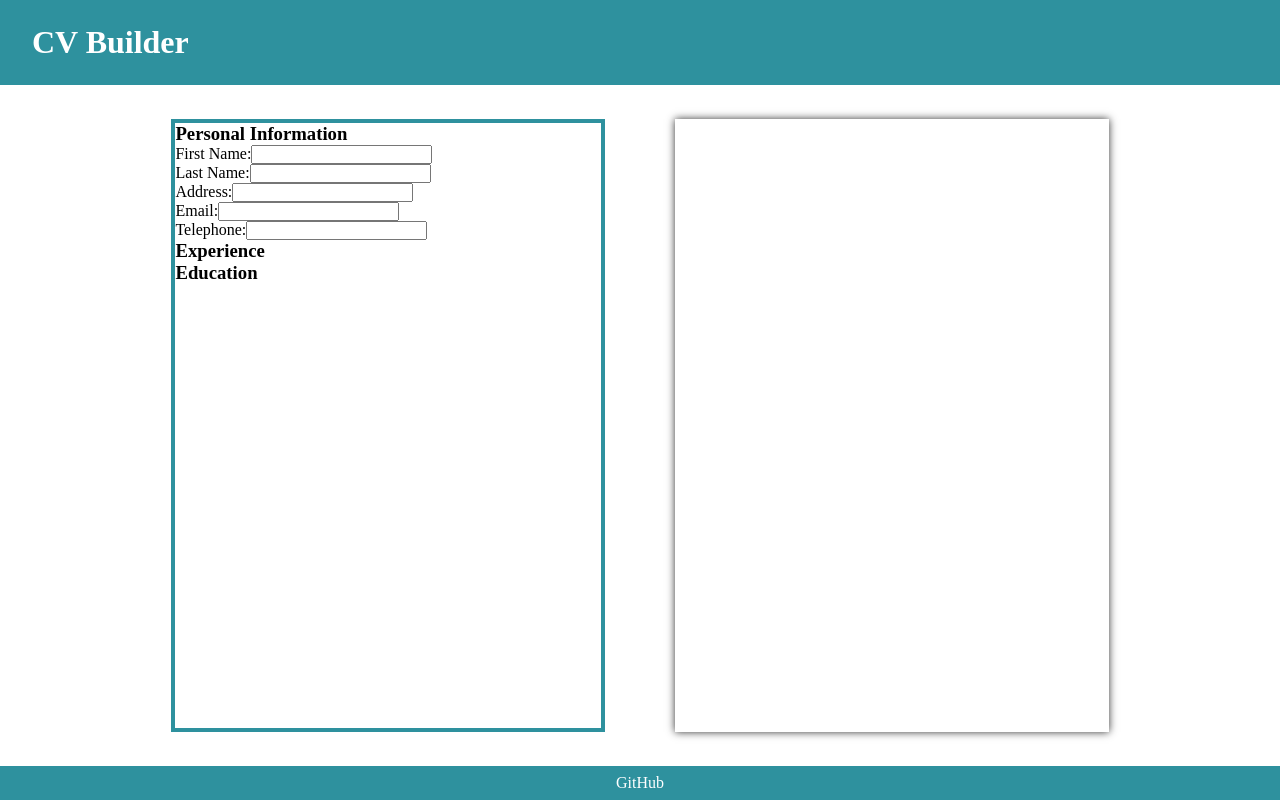
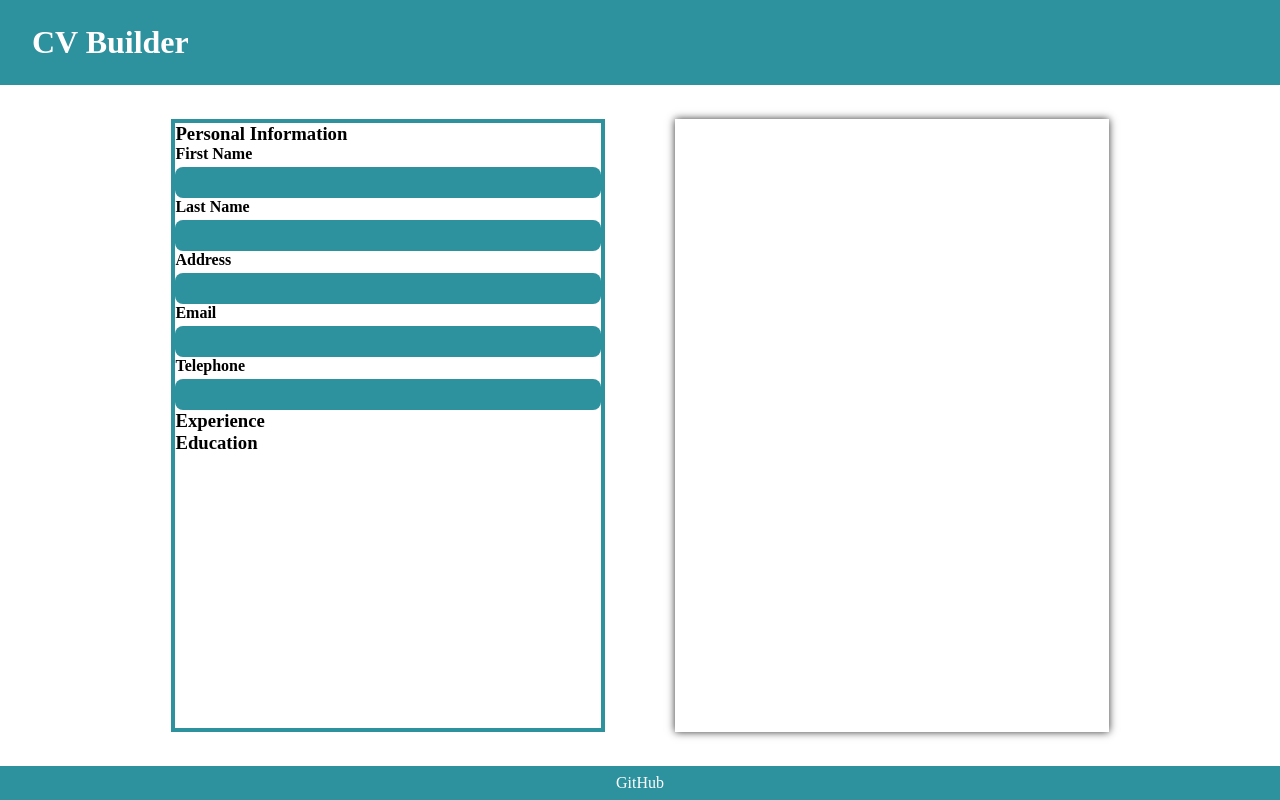
Before and after one commit to bkwong315/cv-application, a React app: page / in a window 1280 px wide. Built offline with nearby package versions, Linux system fonts and the light colour scheme; the HTML template or start-up script is replaced by a standard one.

Commit message:
Update LabeledInput styling

```diff
--- a/src/components/LabeledInput/LabeledInput.scss
+++ b/src/components/LabeledInput/LabeledInput.scss
@@ -0,0 +1,21 @@
+@import '../../globals.scss';
+
+.input-wrapper {
+  display: grid;
+  gap: 0.25rem;
+  font-weight: 700;
+
+  input[type='text'] {
+    font-weight: inherit;
+    border: none;
+    background: $primary-color;
+    padding: 0.5rem;
+    border-radius: 0.5rem;
+    color: white;
+
+    &:focus-visible {
+      outline: transparent;
+      filter: brightness(110%);
+    }
+  }
+}
--- a/src/components/LabeledInput/LabeledInput.tsx
+++ b/src/components/LabeledInput/LabeledInput.tsx
@@ -1,6 +1,6 @@
 import * as React from 'react';
 
-import './LabeledInput';
+import './LabeledInput.scss';
 
 interface LabeledInputProps {
   inputId: string;
@@ -10,8 +10,8 @@ interface LabeledInputProps {
 class LabeledInput extends React.Component<LabeledInputProps> {
   render() {
     return (
-      <div className={`${this.props.inputName}-wrapper`}>
-        <label htmlFor={this.props.inputId}>{this.props.inputName}:</label>
+      <div className={`${this.props.inputId}-wrapper input-wrapper`}>
+        <label htmlFor={this.props.inputId}>{this.props.inputName}</label>
         <input type='text' id={`${this.props.inputId}`} />
       </div>
     );
```
